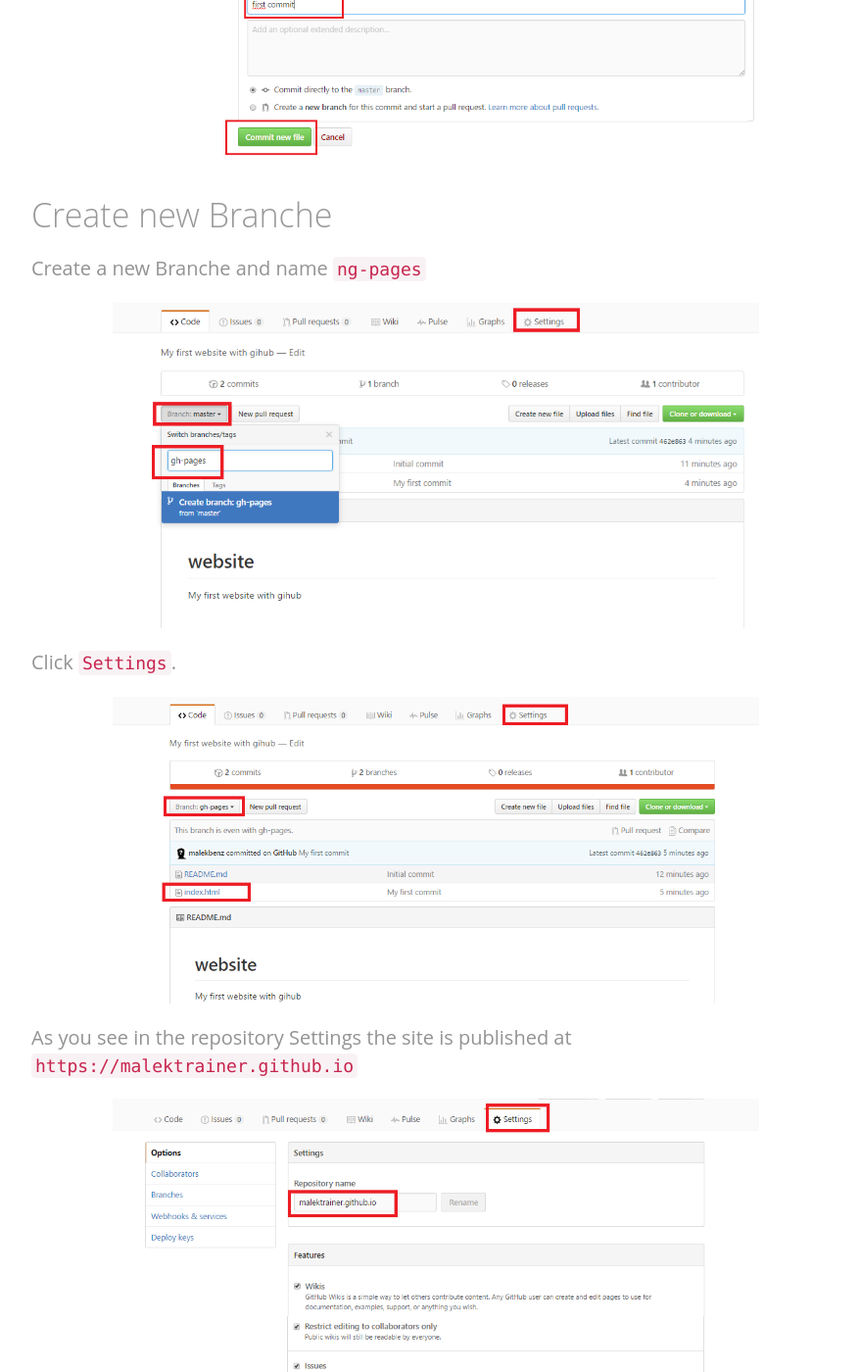
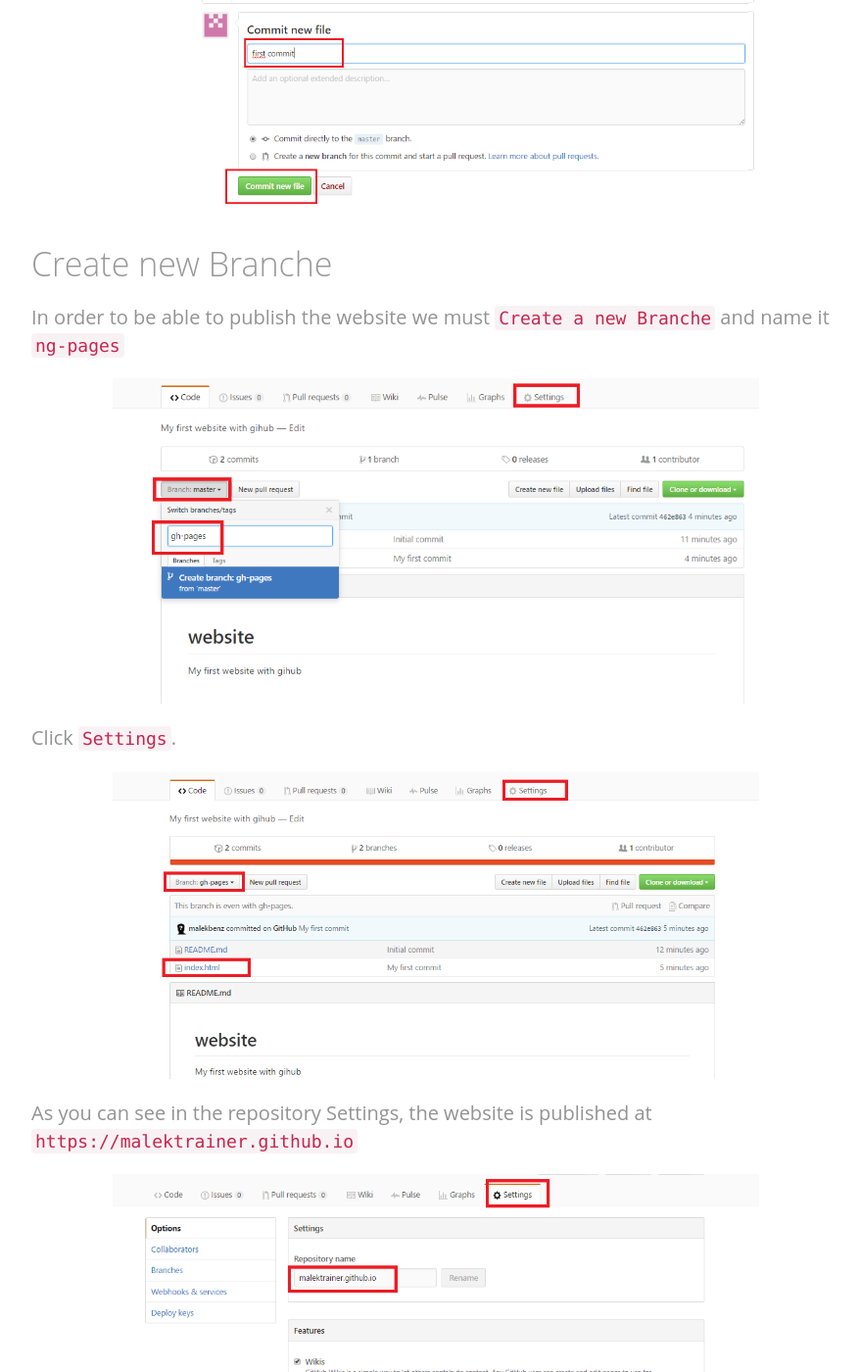
Before and after one commit to malekbenz/malekbenz, a Jekyll site: the page built from _posts/2016-06-01-Create-free-website-with-github.md, in a window 1280 px wide and 1400 px high, scrolled down 4918 px. Shown: the whole window at 98% size, without its empty margins (53-931 px from the left). Built offline with Jekyll 4.4.1, drawn with Linux system fonts in a browser that asks for light colours; nearby versions of some CDN libraries; comment, search, counter and statistics services are not loaded; some of the changed text lies outside the part shown.

Commit message:
post modif

```diff
--- a/_posts/2016-06-01-Create-free-website-with-github.md
+++ b/_posts/2016-06-01-Create-free-website-with-github.md
@@ -69,7 +74,7 @@ commit the change by clicking `commit new file`
 
 ## Create new Branche
 
-Create a new Branche and name `ng-pages`
+In order to be able to publish the website we must `Create a new Branche` and name it `ng-pages`
 
 ![CMD](/images/github/10.png){:class="img-responsive" :max-width="80%"}
 
@@ -77,7 +82,7 @@ Click `Settings`.
 
 ![CMD](/images/github/11.png){:class="img-responsive" :max-width="80%"}
 
-As you see in the  repository Settings the site is published at `https://malektrainer.github.io`
+As you can see in the  repository Settings, the website is published at `https://malektrainer.github.io`
 
 ![CMD](/images/github/12.png){:class="img-responsive" :max-width="80%"}
 
```
Also changed, not shown: other parts of _posts/2016-06-01-Create-free-website-with-github.md (+13 -8 lines).
